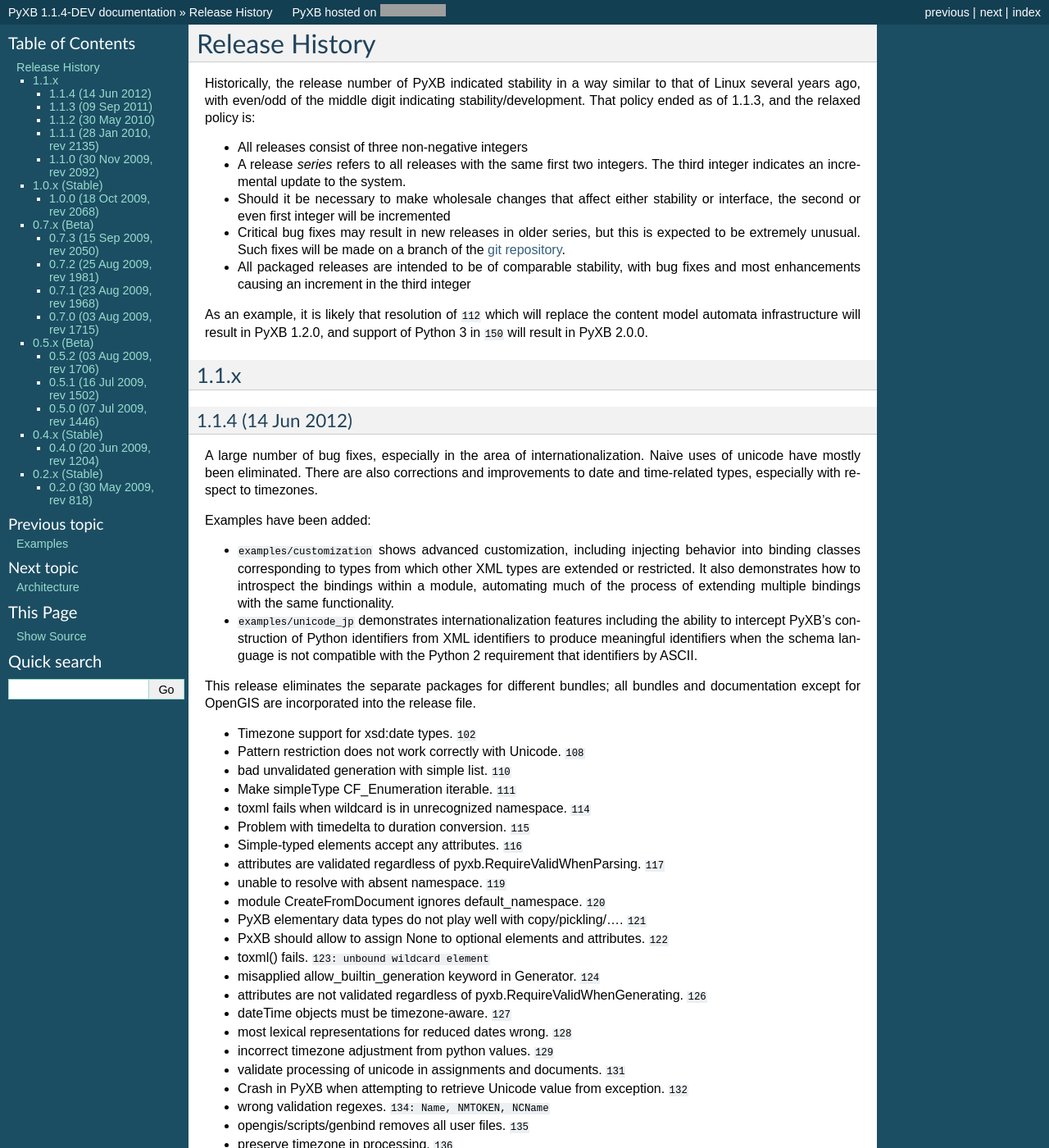
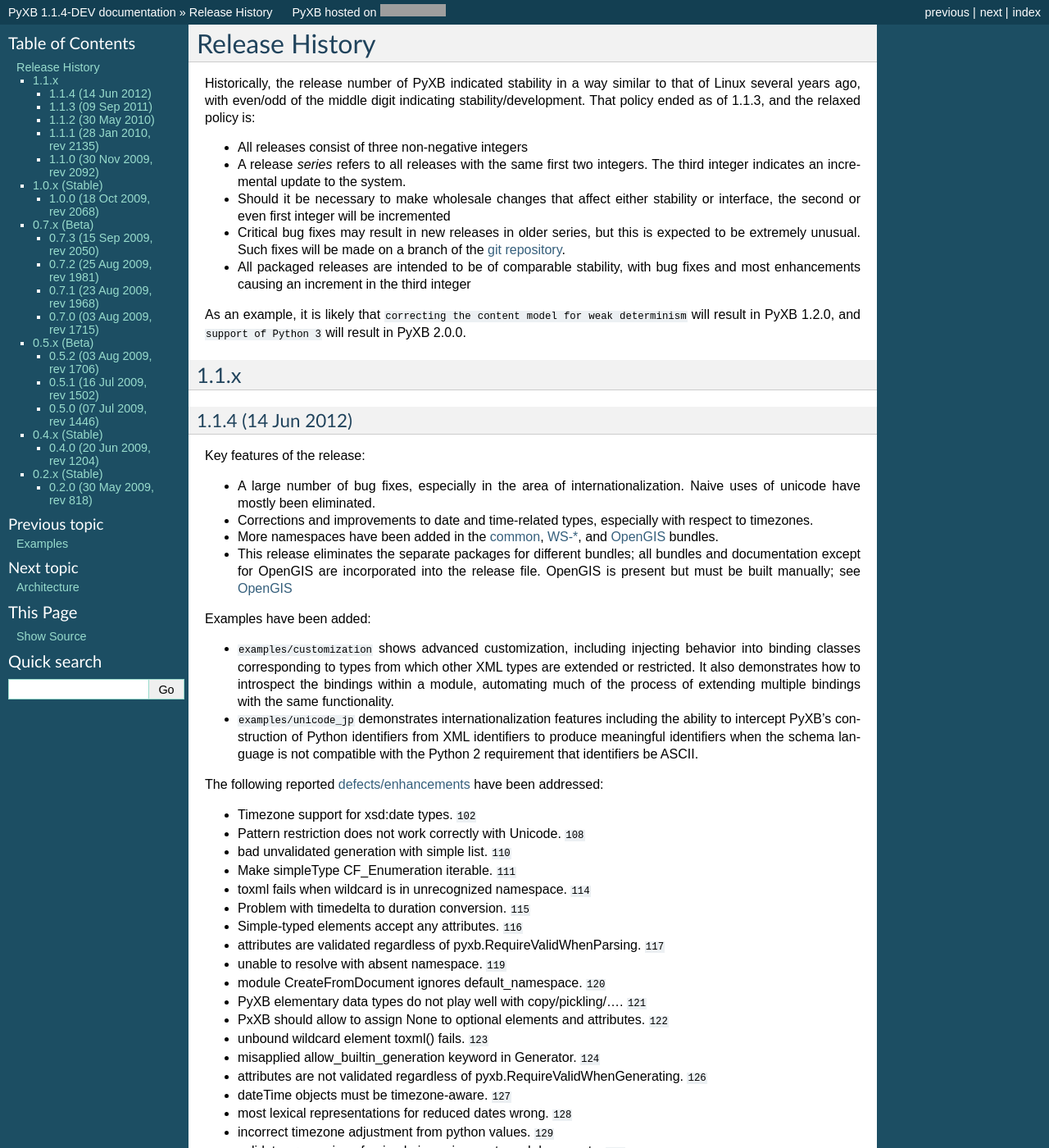
Before and after one commit to pabigot/pyxb, a Sphinx documentation site: the page built from doc/releases.txt, in a window 1280 px wide and 1400 px high. Shown: the whole window at 82% size. Built offline with Sphinx 7.4.7, drawn with Linux system fonts in a browser that asks for light colours; cross-references to code outside the pages are shown as plain code; some of the changed text lies outside the part shown; grey boxes are pictures that could not be loaded.

Commit message:
Checkpoint documentation updates

```diff
--- a/doc/releases.txt
+++ b/doc/releases.txt
@@ -25,9 +25,9 @@
 - All packaged releases are intended to be of comparable stability, with bug
   fixes and most enhancements causing an increment in the third integer
 
-As an example, it is likely that resolution of :ticket:`112` which will
-replace the content model automata infrastructure will result in PyXB 1.2.0,
-and support of Python 3 in :ticket:`150` will result in PyXB 2.0.0.
+As an example, it is likely that :ticket:`correcting the content model for
+weak determinism <112>` will result in PyXB 1.2.0, and :ticket:`support of
+Python 3 <150>` will result in PyXB 2.0.0.
 
 
 1.1.x
@@ -36,10 +36,18 @@
 1.1.4 (14 Jun 2012)
 -------------------
 
-A large number of bug fixes, especially in the area of internationalization.
-Naive uses of unicode have mostly been eliminated.  There are also corrections
-and improvements to date and time-related types, especially with respect to
-timezones.
+Key features of the release:
+
+- A large number of bug fixes, especially in the area of internationalization.
+  Naive uses of unicode have mostly been eliminated.
+- Corrections and improvements to date and time-related types, especially with
+  respect to timezones.
+- More namespaces have been added in the :ref:`common <bundle_common>`,
+  :ref:`WS-* <bundle_wssplat>`, and :ref:`OpenGIS <bundle_opengis>` bundles.
+- This release eliminates the separate packages for different bundles; all
+  bundles and documentation except for OpenGIS are incorporated into the
+  release file.  OpenGIS is present but must be built manually; see
+  :ref:`OpenGIS <bundle_opengis>`
 
 Examples have been added:
 
@@ -52,11 +60,10 @@
 - ``examples/unicode_jp`` demonstrates internationalization features including
   the ability to intercept PyXB's construction of Python identifiers from XML
   identifiers to produce meaningful identifiers when the schema language is
-  not compatible with the Python 2 requirement that identifiers by ASCII.
+  not compatible with the Python 2 requirement that identifiers be ASCII.
 
-This release eliminates the separate packages for different bundles; all
-bundles and documentation except for OpenGIS are incorporated into the release
-file.
+The following reported `defects/enhancements
+<http://sourceforge.net/apps/trac/pyxb/>`_ have been addressed:
 
 - Timezone support for xsd:date types. :ticket:`102`
 - Pattern restriction does not work correctly with Unicode. :ticket:`108`
@@ -70,7 +77,7 @@
 - module CreateFromDocument ignores default_namespace. :ticket:`120`
 - PyXB elementary data types do not play well with copy/pickling/.... :ticket:`121`
 - PxXB should allow to assign None to optional elements and attributes. :ticket:`122`
-- toxml() fails. :ticket:`123: unbound wildcard element`
+- unbound wildcard element toxml() fails. :ticket:`123`
 - misapplied allow_builtin_generation keyword in Generator. :ticket:`124`
 - attributes are not validated regardless of pyxb.RequireValidWhenGenerating. :ticket:`126`
 - dateTime objects must be timezone-aware. :ticket:`127`
@@ -78,7 +85,7 @@
 - incorrect timezone adjustment from python values. :ticket:`129`
 - validate processing of unicode in assignments and documents. :ticket:`131`
 - Crash in PyXB when attempting to retrieve Unicode value from exception. :ticket:`132`
-- wrong validation regexes. :ticket:`134: Name, NMTOKEN, NCName`
+- Name, NMTOKEN, NCName wrong validation regexes. :ticket:`134`
 - opengis/scripts/genbind removes all user files. :ticket:`135`
 - preserve timezone in processing. :ticket:`136`
 - wildcards rejected when validation disabled during parsing. :ticket:`137`
```
Also changed, not shown: doc/bundles.txt (+5 -3 lines), 4 other files.
